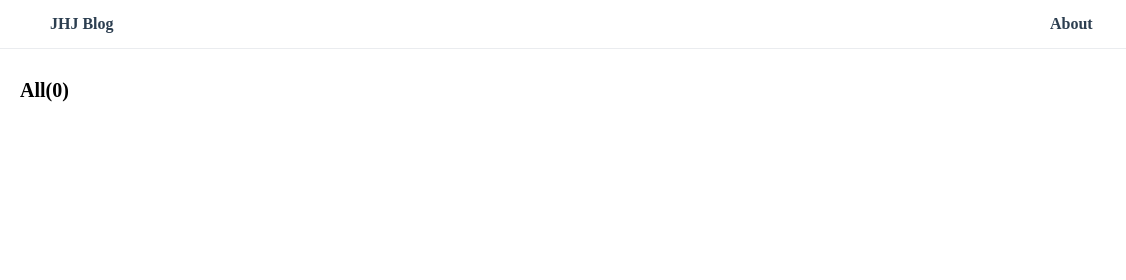
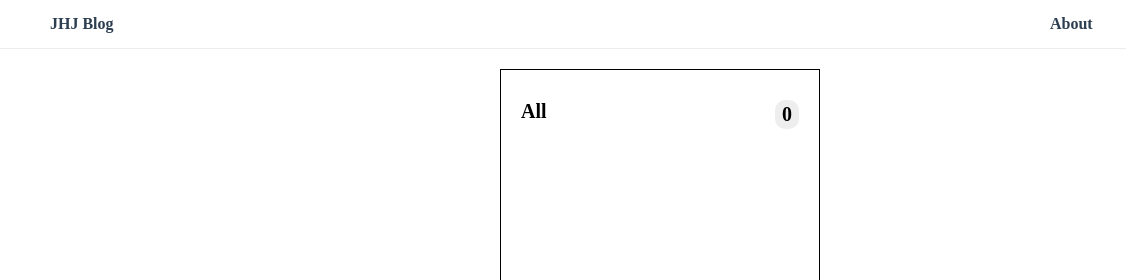
Before and after one commit to HyungjunJeon/HyungjunJeon-gitbub.io, a Gatsby site: page / in a window 1280 px wide. Shown: the top 280 px of the page, 0-1126 px from the left. Built offline with nearby package versions, Linux system fonts and the light colour scheme; Gatsby itself is replaced by a stand-in of ours; a web font is replaced by a local one.

Commit message:
Styling index page

```diff
--- a/src/components/Body/PostList.tsx
+++ b/src/components/Body/PostList.tsx
@@ -16,6 +16,10 @@ const PostListWrapper = styled.div`
   flex-direction: column;
   padding: 20px;
   overflow-y: auto;
+
+  &::-webkit-scrollbar {
+    display: none;
+  }
 `
 
 const PostList: FunctionComponent<PostListProps> = function ({
--- a/src/components/Common/CategoryList.tsx
+++ b/src/components/Common/CategoryList.tsx
@@ -24,18 +24,35 @@ const CategoryListWrapper = styled.div`
   flex-direction: column;
   width: 320px;
   height: 100%;
-  overflow-y: scroll;
+  overflow-y: auto;
+  margin-top: 20px;
   padding: 20px;
+  border: 1px solid #000000;
+
+  &:: -webkit-scrollbar {
+    display: none;
+  }
 `
 
 // eslint-disable-next-line @typescript-eslint/no-unused-vars
 const CategoryItem = styled(({ active, ...props }: GatsbyLinkProps) => (
   <Link {...props} />
 ))`
+  display: flex;
+  justify-content: space-between;
   padding: 10px 0;
-  font-size: 20px;
   font-weight: ${({ active }) => (active ? '800' : '400')};
   cursor: pointer;
+`
+
+const CategoryItemWord = styled.p`
+  font-size: 20px;
+
+  &:nth-child(2) {
+    padding: 3px 7px;
+    border-radius: 10px;
+    background-color: #eee;
+  }
 `
 
 const CategoryList: FunctionComponent<CategoryListProps> = function ({
@@ -50,7 +67,8 @@ const CategoryList: FunctionComponent<CategoryListProps> = function ({
           active={name === selectedCategory}
           key={name}
         >
-          {name}({count})
+          <CategoryItemWord>{name}</CategoryItemWord>
+          <CategoryItemWord>{count}</CategoryItemWord>
         </CategoryItem>
       ))}
     </CategoryListWrapper>
--- a/src/pages/index.tsx
+++ b/src/pages/index.tsx
@@ -20,6 +20,7 @@ type IndexPageProps = {
 
 const IndexPageWrapper = styled.div`
   display: flex;
+  justify-content: center;
   height: 100%;
 `
 
@@ -63,11 +64,11 @@ const IndexPage: FunctionComponent<IndexPageProps> = function ({
   return (
     <Template>
       <IndexPageWrapper>
+        <PostList selectedCategory={selectedCategory} posts={edges} />
         <CategoryList
           selectedCategory={selectedCategory}
           categoryList={categoryList}
         />
-        <PostList selectedCategory={selectedCategory} posts={edges} />
       </IndexPageWrapper>
     </Template>
   )
```
